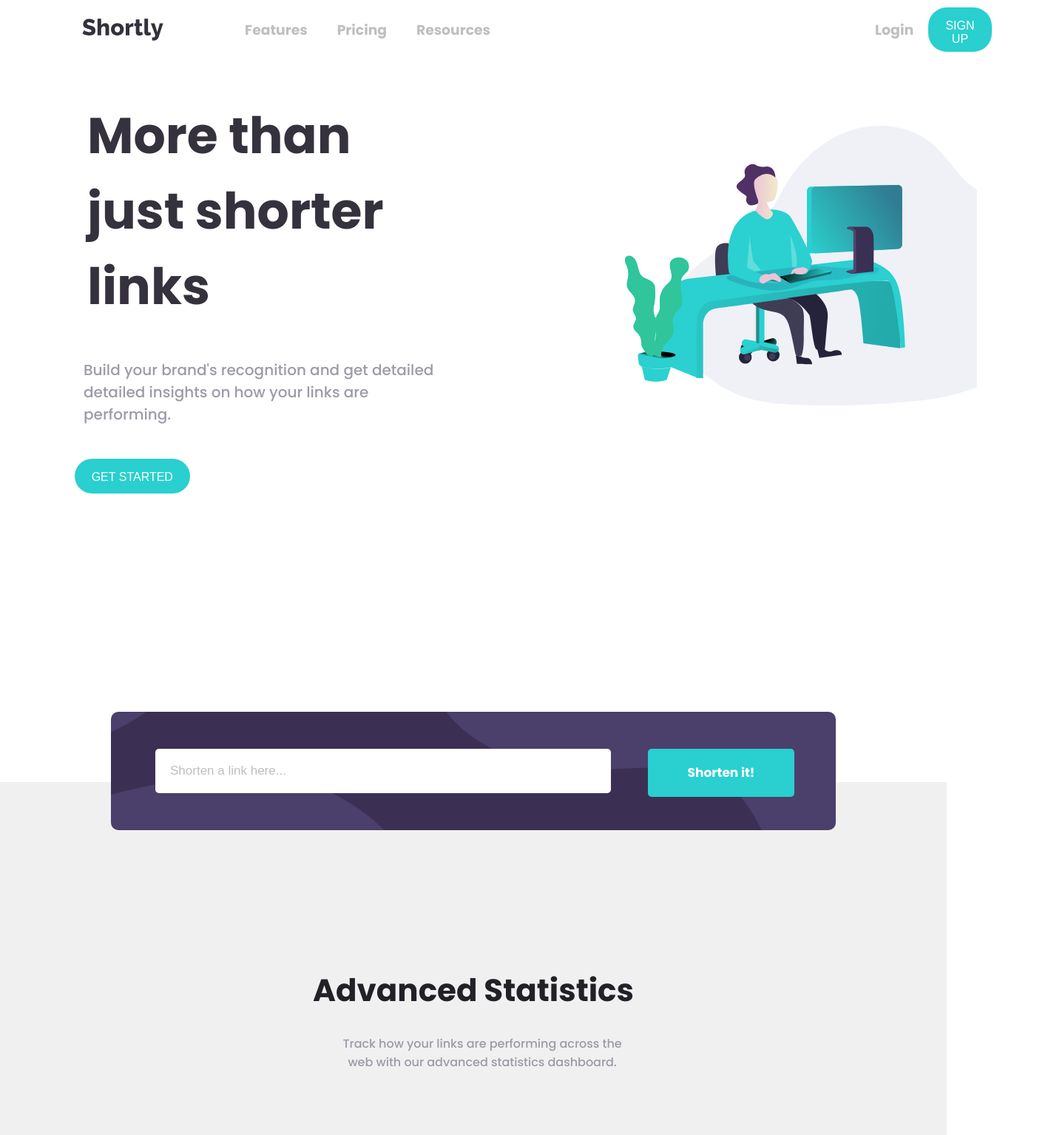
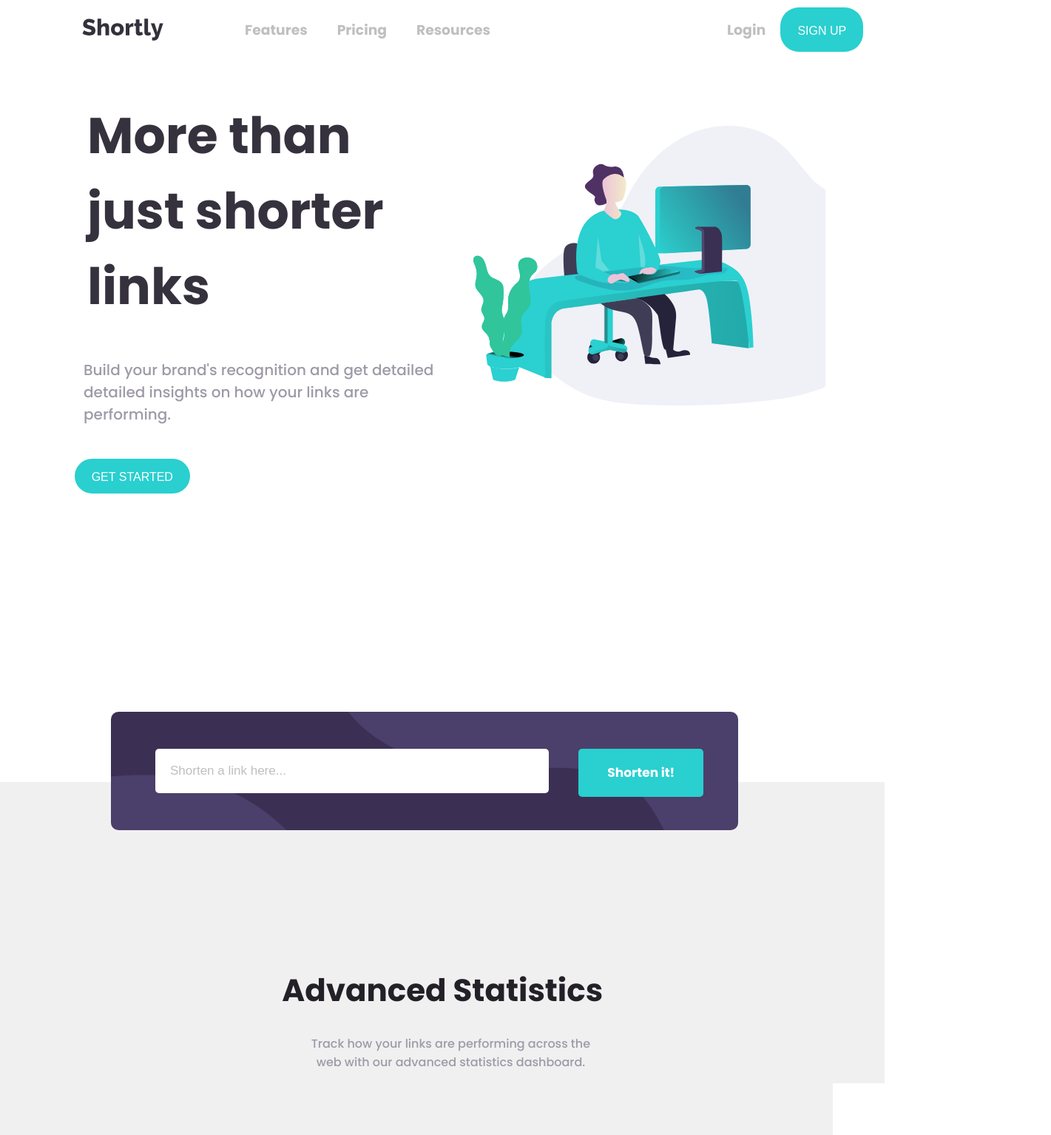
Before and after one commit to digitalents-academy/url-shortening-api, a plain HTML site: page index.html in a window 1280 px wide. Shown: the top 1534 px of the page at 74% size, 1421 px wide, since content can reach past the window. Drawn offline with Linux system fonts and the light colour scheme.

Commit message:
desktop width

```diff
--- a/styles.css
+++ b/styles.css
@@ -375,7 +375,7 @@ footer .social-media-icons {
         display:flex;
         justify-content:end;
         align-items: center;
-        padding-left: 500px;
+        padding-left: 300px;
         gap: 20px;
     }
 
@@ -426,19 +426,53 @@ footer .social-media-icons {
 
     .header-text-section button {
         margin-left: -65%;
-
     }
 
     .main-image {
-        margin-left: 66%;
+        margin-left: 50%;
         margin-top: 7%;
         width: 45%;
         height:20%;
     }
 
+    .link-input-section {
+        display: flex;
+        flex-direction: column;
+        flex-wrap: wrap;
+        justify-content: flex-start;
+        align-items: left;
+
+        margin-left: 150px;
+        width: 60%;
+        padding-top: 50px;
+        padding-left: 60px;
+
+        background-image: url(images/bg-boost-desktop.svg);
+        background-repeat: no-repeat;
+        background-position: top -58px right -50px;
+    }
+
+    .link-input-section input[type="text"] {
+        padding: 5px 20px;
+        font-size: 17px;
+    }
+
+    .link-input-section input[type="submit"] {
+        font-size: 17px;
+    }
+
+    .link-input-section input {
+        width: 64%;
+    }
+
+    .link-input-section input[type="submit"] {
+        width: 22%;
+        height: 65px;
+    }
+
     .links {
         margin-top: 90px;
-        margin-right: 130px;
+        width: 73%;
         margin-left: 130px;
     }
 
@@ -465,45 +499,11 @@ footer .social-media-icons {
     .copy-button {
         width: 10%;
         font-size: 18px;
+        padding: 10px 20px;
     }
 
-    .link-input-section input[type="text"] {
-        padding: 5px 20px;
-        font-size: 17px;
-    }
-
-    .link-input-section input[type="submit"] {
-        font-size: 17px;
-    }
-
-    .link-input-section {
-        display: flex;
-        flex-direction: column;
-        flex-wrap: wrap;
-        justify-content: flex-start;
-        align-items: left;
-
-        margin-left: 150px;
-        margin-right: 150px;
-        padding-top: 50px;
-        padding-left: 60px;
-
-        background-image: url(images/bg-boost-desktop.svg);
-        background-repeat: no-repeat;
-        background-position: top -58px right -50px;
-    }
-
-    .link-input-section input {
-        width: 64%;
-    }
-
-    .link-input-section input[type="submit"] {
-        width: 22%;
-        height: 65px;
-    }
-
-    .copy-button {
-        padding: 10px 20px;
+    .advanced-statistics {
+        width: 88%;
     }
 
     .advanced-statistics h1 {
@@ -522,6 +522,7 @@ footer .social-media-icons {
     }
 
     .three-boxes {
+        width: 88%;
         display: flex;
         justify-content: space-between;
         position: relative;
@@ -570,6 +571,7 @@ footer .social-media-icons {
     }
 
     .boost-your-links {
+        width: 88%;
         height:200px;
         background-image: url(images/bg-boost-desktop.svg);
         background-repeat: no-repeat;
@@ -579,6 +581,7 @@ footer .social-media-icons {
     }
 
     footer {
+        width: 78%;
         margin-top: -5px;
         padding: 10px 85px 90px 85px;
         display: flex;
```
